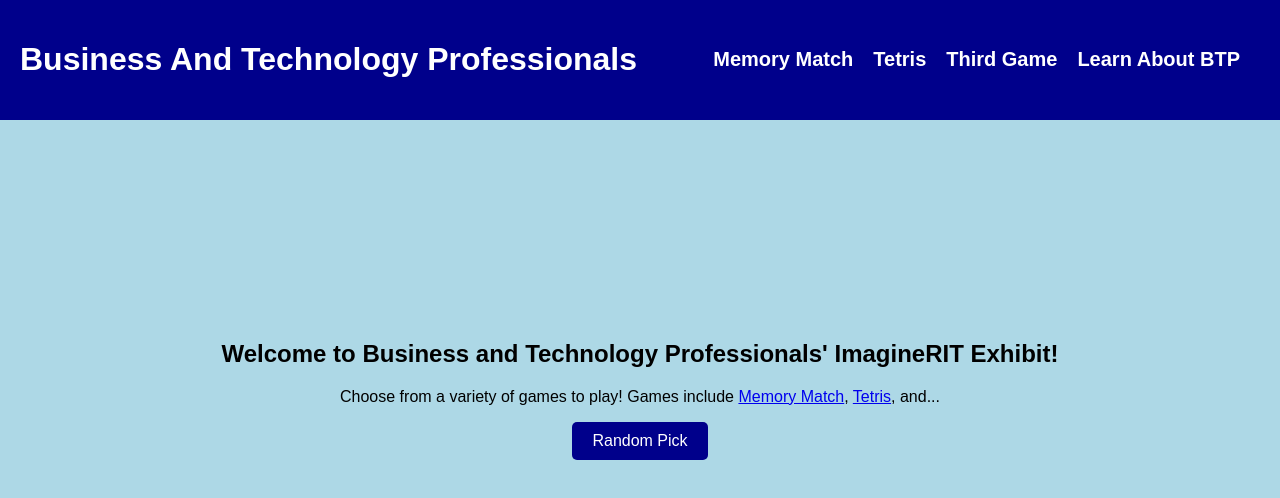
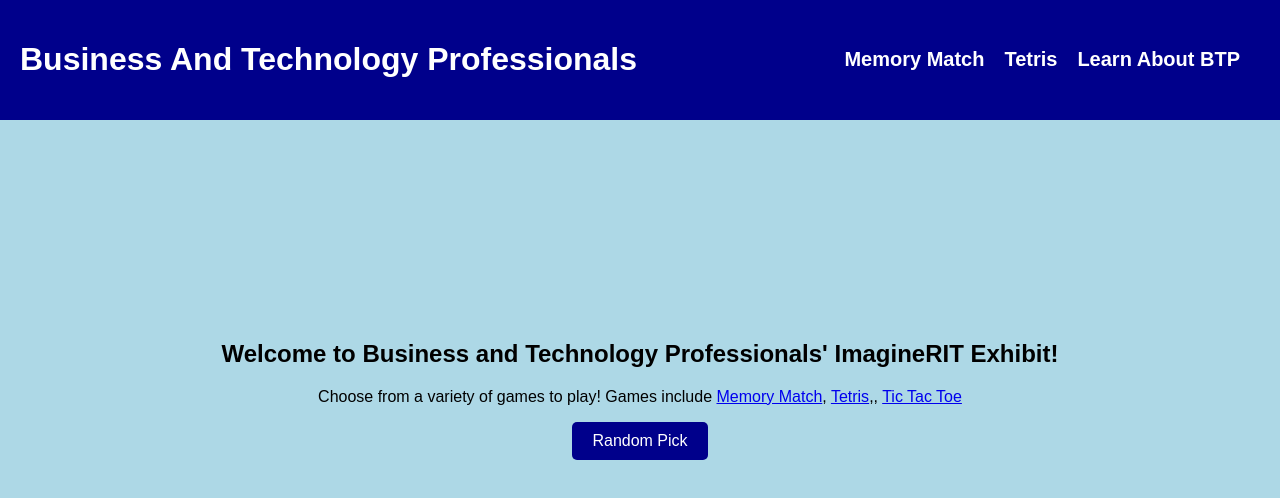
Before and after one commit to edurand10/BTP, a plain HTML site: page Imagine RIT-2/Home/Home.html in a window 1280 px wide. Drawn offline with Linux system fonts and the light colour scheme.

Commit message:
tic tac toe connection to home page

```diff
--- a/Imagine RIT-2/Home/Home.html
+++ b/Imagine RIT-2/Home/Home.html
@@ -11,14 +11,14 @@
         <ul>
           <li><a href="Memory Match - yes\MemoryHome.html">Memory Match</a></li>
           <li><a href="C:\Users\twini\Downloads\Imagine RIT\Tetris - yes\tetris.html">Tetris</a></li>
-          <li><a href="#">Third Game</a></li>
+          <!-- <li><a href="FILE PATH TO GAME">Tic Tac Toe</a></li> -->
           <li><a href="https://campusgroups.rit.edu/btp/home/">Learn About BTP</a></li>
         </ul>
       </nav>
     </header>
     <main>
       <h2>Welcome to Business and Technology Professionals' ImagineRIT Exhibit!</h2>
-      <p>Choose from a variety of games to play! Games include <a href="C:\Users\twini\Downloads\Imagine RIT\Memory Match - yes\MemoryHome.html">Memory Match</a>, <a href="C:\Users\twini\Downloads\Imagine RIT\Tetris - yes\tetris.html">Tetris</a>, and...</p>
+      <p>Choose from a variety of games to play! Games include <a href="C:\Users\twini\Downloads\Imagine RIT\Memory Match - yes\MemoryHome.html">Memory Match</a>, <a href="C:\Users\twini\Downloads\Imagine RIT\Tetris - yes\tetris.html">Tetris</a>,, <a href="FILE PATH">Tic Tac Toe</a></p>
       <button id="Random">Random Pick</button>
     </main>
     <script>
@@ -27,6 +27,7 @@ const filePaths = [
   "C:/Users/twini/Downloads/Imagine RIT/Tetris - yes/tetris.html",
   "C:/Users/twini/Downloads/Imagine RIT/Memory Match - yes/Companies.html",
   "C:/Users/twini/Downloads/Imagine RIT/Memory Match - yes/Characters.html",
+//   path to tic tac toe in your pc
 ];
 
 // Get a reference to the button element
```
